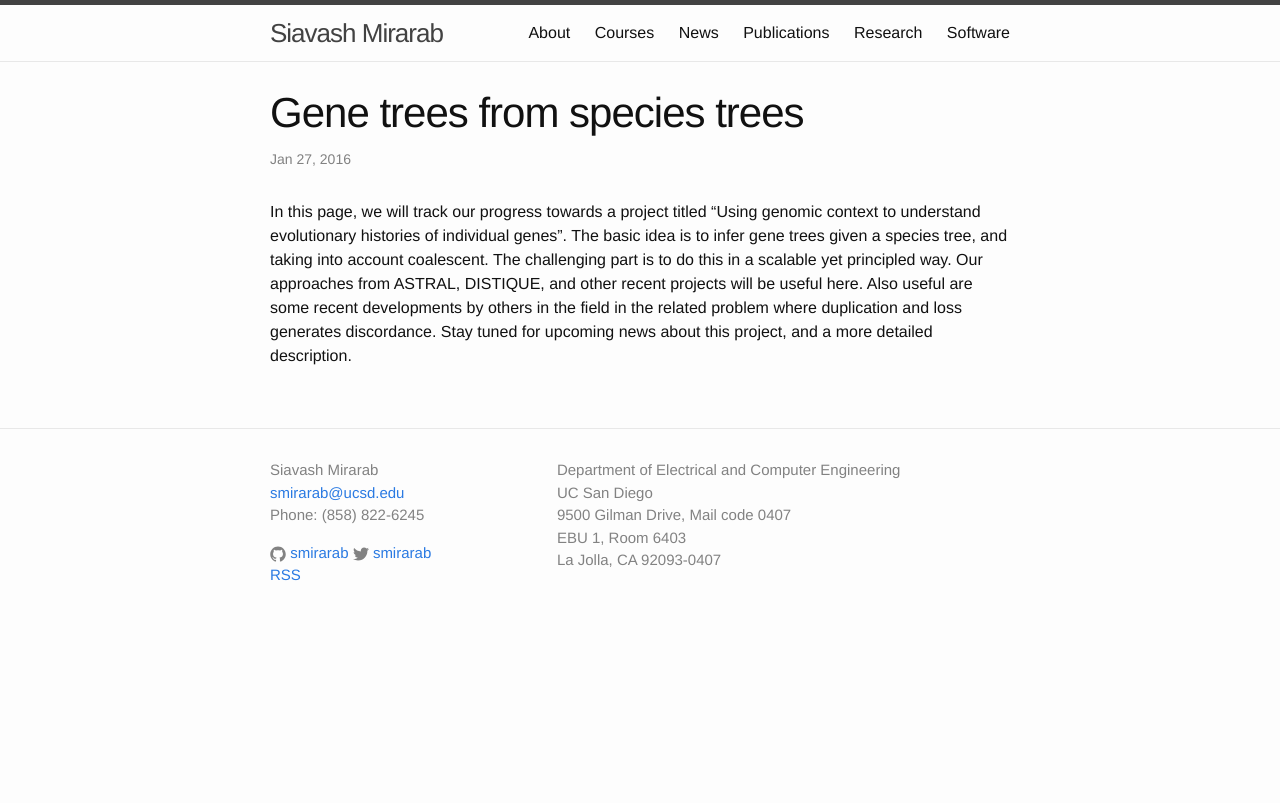
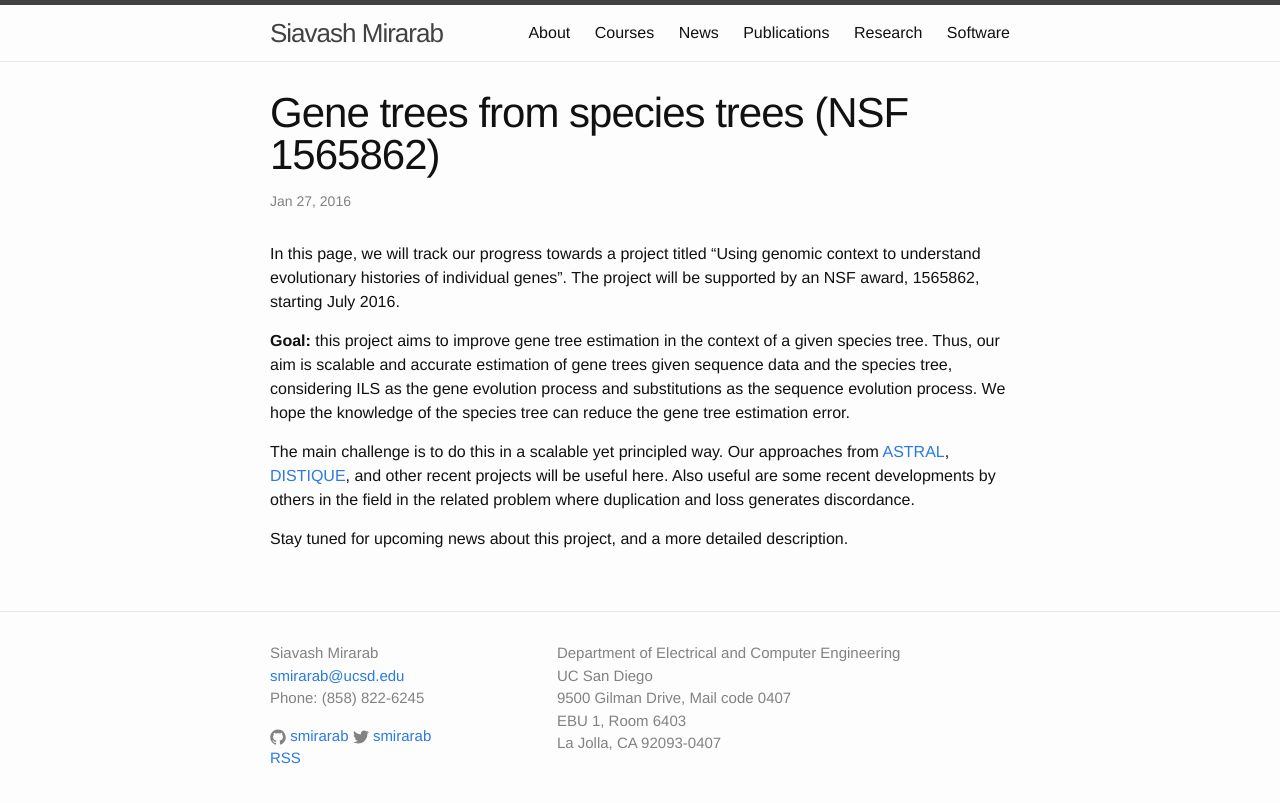
Before and after one commit to smirarab/website, a Jekyll site: the page built from _posts/2016-01-27-genetrees.md, in a window 1280 px wide. Shown: the top 803 px of the page. Built offline with Jekyll 4.4.1, drawn with Linux system fonts in a browser that asks for light colours.

Commit message:
update two posts

```diff
--- a/_posts/2016-01-27-genetrees.md
+++ b/_posts/2016-01-27-genetrees.md
@@ -1,6 +1,18 @@
 ---
 layout: post
-title: Gene trees from species trees
+title: Gene trees from species trees (NSF 1565862)
 ---
 
-In this page, we will track our progress towards a project titled "Using genomic context to understand evolutionary histories of individual genes". The basic idea is to infer gene trees given a species tree, and taking into account coalescent. The challenging part is to do this in a scalable yet principled way. Our approaches from ASTRAL, DISTIQUE, and other recent projects will be useful here. Also useful are some recent developments by others in the field in the related problem where duplication and loss generates discordance. Stay tuned for upcoming news about this project, and a more detailed description.
+In this page, we will track our progress towards a project titled "Using genomic context to understand evolutionary histories of individual genes".
+The project will be supported by an NSF award, 1565862, starting July 2016.
+
+**Goal:** this project aims to improve gene tree estimation in the context of a given species tree.
+Thus, our aim is scalable and accurate estimation of gene trees given sequence data and the species tree, considering ILS as the gene evolution process and substitutions as the sequence evolution process.
+We hope the knowledge of the species tree can reduce the gene tree estimation error.
+
+The main challenge is to do this in a scalable yet principled way.
+Our approaches from [ASTRAL](https://github.com/smirarab/ASTRAL), [DISTIQUE](https://github.com/esayyari/DISTIQUE), and other recent projects will be useful here.
+Also useful are some recent developments by others in the field in the related problem where duplication and loss generates discordance.
+
+
+Stay tuned for upcoming news about this project, and a more detailed description.
```
Also changed, not shown: _posts/2015-08-17-my-dissertation.md (+1 -3 lines).
